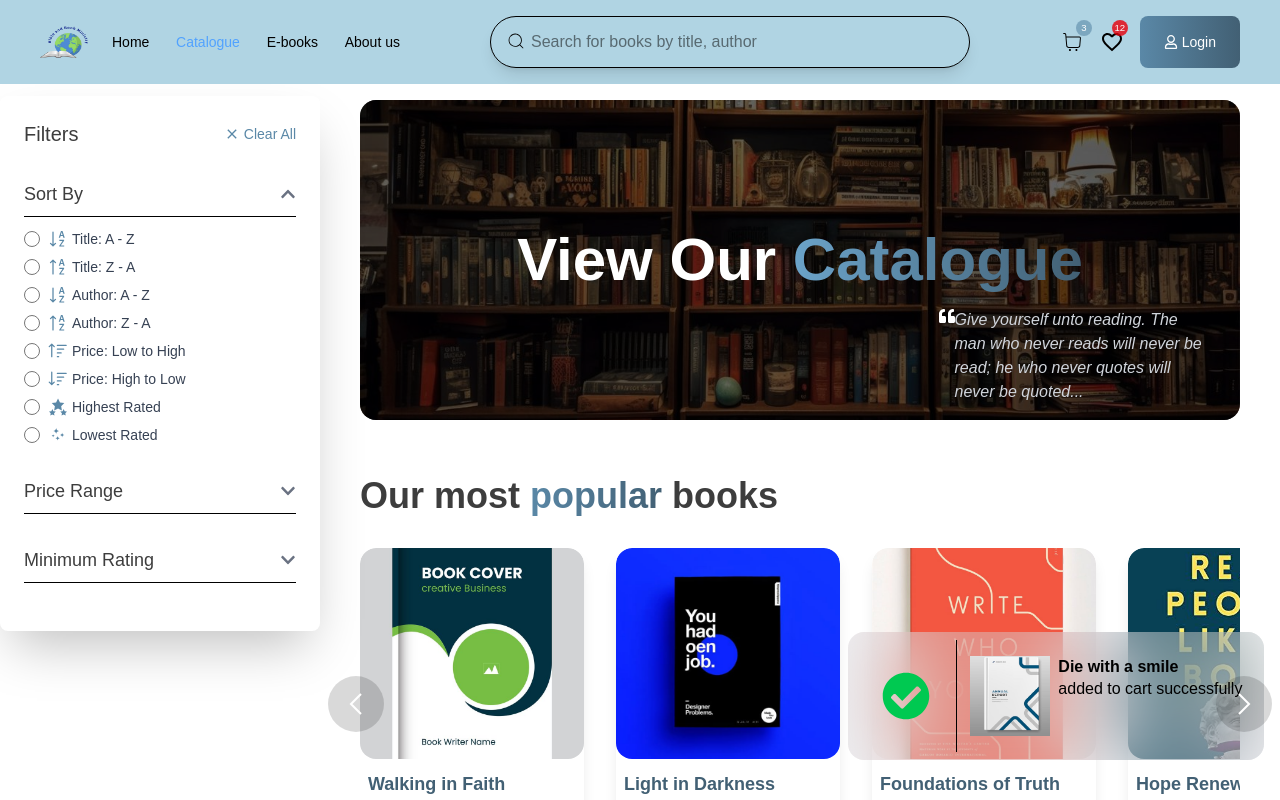
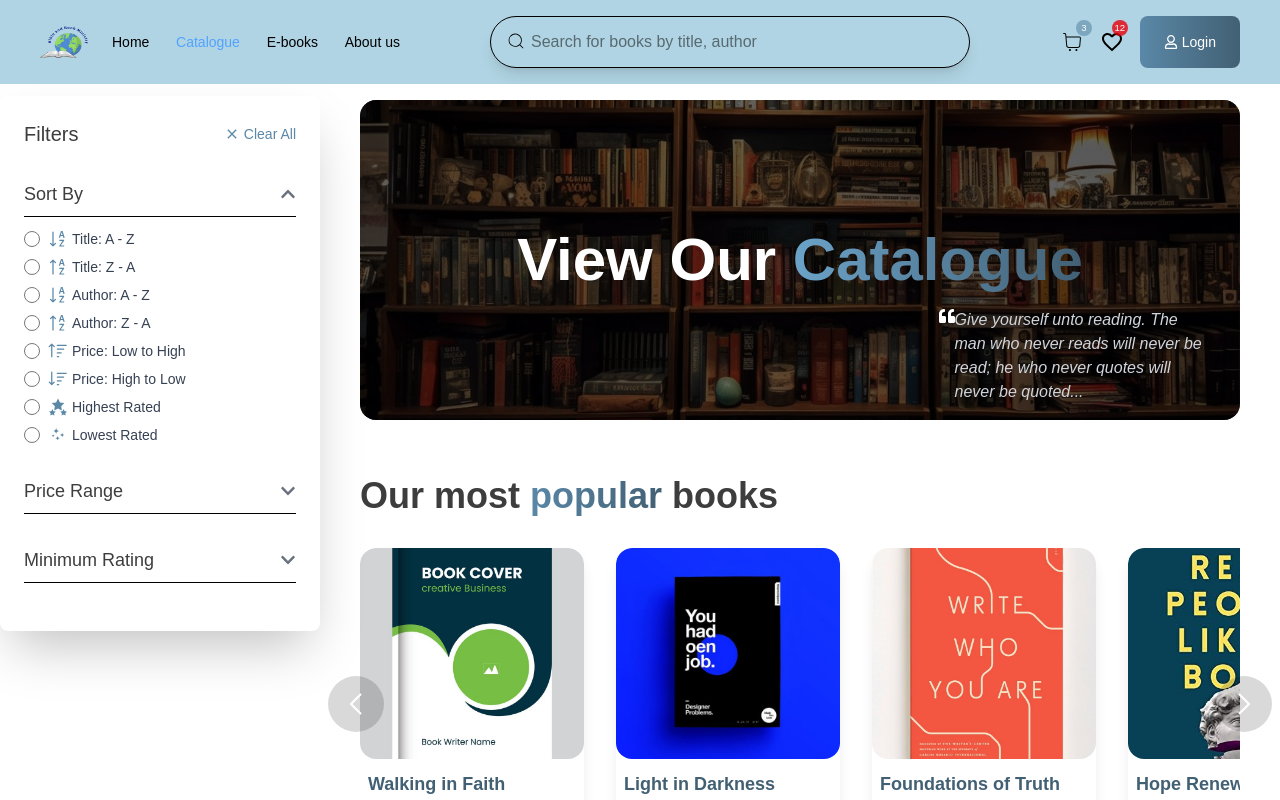
Before and after one commit to AgileMinds48/bible_bookministry-frontend, a Next.js app: page /catalogue in a window 1280 px wide. Shown: the top 800 px of the page. Built offline with nearby package versions, Linux system fonts and the light colour scheme; a web font is replaced by a local one.

Commit message:
popup done

```diff
--- a/components/CartPopup.tsx
+++ b/components/CartPopup.tsx
@@ -1,4 +1,5 @@
 import { bk1 } from '@/public'
+import { AnimatePresence,motion } from 'framer-motion'
 import Image, { StaticImageData } from 'next/image'
 import React from 'react'
 import { FaCheckCircle } from 'react-icons/fa'
@@ -9,14 +10,20 @@ interface CartPopupProps{
 }
 const CartPopup = ({bookName,image}:CartPopupProps) => {
   return (
-    <div className='w-full h-full grid grid-cols-[1fr_1px_3fr] rounded-2xl p-2'>
+    <AnimatePresence>
+      <motion.div
+        initial={{ x: 200, opacity: 0 }}
+        animate={{ x: 0, opacity: 1 }}
+        transition={{duration:0.2}}
+        className='w-full h-full grid grid-cols-[1fr_1px_3fr] rounded-2xl p-2 bg-white/60 backdrop-blur-2xl'>
       <div className='m-auto '><FaCheckCircle className='text-green-500 text-5xl ' /></div>
       <div className='w-full h-full bg-black'></div>
       <div className='m-auto flex px-2 gap-2'>
-        <Image src={bk1} alt="book added to cart" className='max-h-20 max-w-20 object-cover' />
-        <p className='leading-snug font-semibold'>Die with a smile <br /> <span className='font-light'> added to cart successfully </span></p>
+     {image && <Image src={image} alt="book added to cart" className='max-h-20 max-w-20 object-cover object-center rounded-sm' />
+}        <p className='leading-snug font-semibold my-auto'>{bookName} <br /> <span className='font-light'> added to cart successfully </span></p>
       </div>
-    </div>
+      </motion.div>
+      </AnimatePresence>
   )
 }
 
--- a/components/Catalog/AllBooks.tsx
+++ b/components/Catalog/AllBooks.tsx
@@ -29,11 +29,11 @@ const [popupBookDetails, setPopupBookDetails] = useState<popupDetails>({
     setShowPopup(true);
         console.log(popupBookDetails);
     console.log(showPopup);
-    return () => {
+
       setTimeout(() => {
       setShowPopup(false)
-      }, 2000)
-    }
+      }, 4000)
+
 
   }
   //current sorting method
@@ -165,9 +165,10 @@ const [popupBookDetails, setPopupBookDetails] = useState<popupDetails>({
           ))}
         </div>
       </div>
-      <div className='fixed bottom-10 right-4 h-32 w-[26em] bg-gray-300/40 rounded-2xl backdrop-blur-2xl'>
+
+      {showPopup && <div className='fixed bottom-10 right-4 h-32 w-[26em]  rounded-2xl '>
         <CartPopup bookName={popupBookDetails.bookName} image={popupBookDetails.image} />
-        </div>
+        </div>}
 
     </section>
   );
--- a/package.json
+++ b/package.json
@@ -9,6 +9,7 @@
     "lint": "next lint"
   },
   "dependencies": {
+    "framer-motion": "^12.23.3",
     "next": "15.3.4",
     "react": "^19.0.0",
     "react-dom": "^19.0.0",
```
Also changed, not shown: 1 other file (tests, documents, lock files or other folders).
